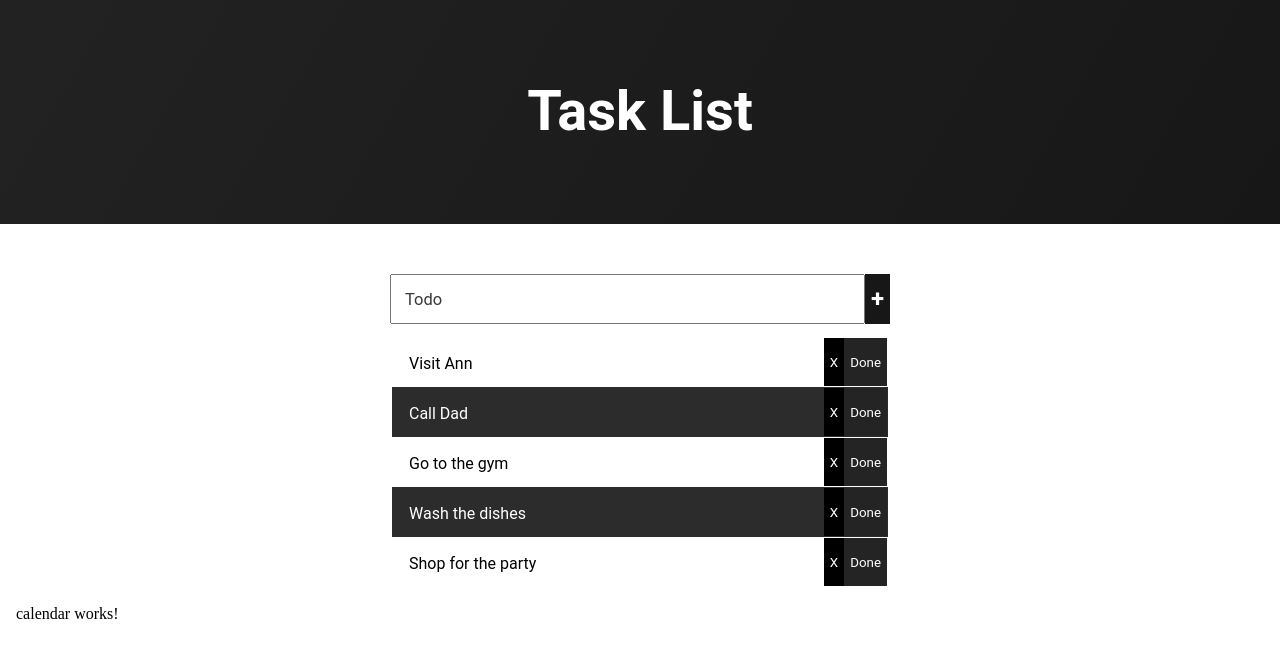
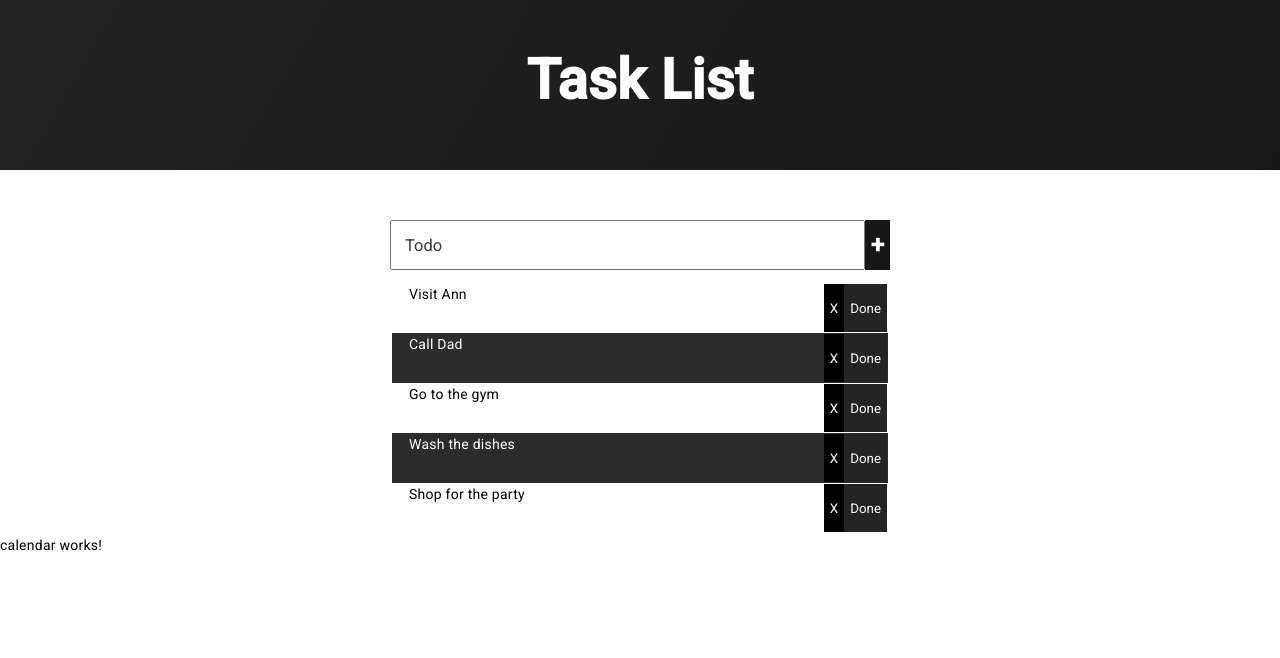
Before and after one commit to ericberglund117/todo-prac, an Angular app: page / in a window 1280 px wide. Shown: the top 658 px of the page. Built offline with nearby package versions, Linux system fonts and the light colour scheme.

Commit message:
Install angular materials package

```diff
--- a/angular.json
+++ b/angular.json
@@ -25,6 +25,7 @@
               "src/assets"
             ],
             "styles": [
+              "@angular/material/prebuilt-themes/purple-green.css",
               "src/styles.css"
             ],
             "scripts": []
@@ -87,6 +88,7 @@
               "src/assets"
             ],
             "styles": [
+              "@angular/material/prebuilt-themes/purple-green.css",
               "src/styles.css"
             ],
             "scripts": []
--- a/package.json
+++ b/package.json
@@ -11,10 +11,12 @@
   "private": true,
   "dependencies": {
     "@angular/animations": "^15.2.0",
+    "@angular/cdk": "^15.2.2",
     "@angular/common": "^15.2.0",
     "@angular/compiler": "^15.2.0",
     "@angular/core": "^15.2.0",
     "@angular/forms": "^15.2.0",
+    "@angular/material": "^15.2.2",
     "@angular/platform-browser": "^15.2.0",
     "@angular/platform-browser-dynamic": "^15.2.0",
     "@angular/router": "^15.2.0",
--- a/src/app/app.module.ts
+++ b/src/app/app.module.ts
@@ -5,6 +5,7 @@
 import { AppComponent } from './app.component';
 import { CalendarModule } from './calendar/calendar.module';
 import { TaskListModule } from './task-list/task-list.module';
+import { BrowserAnimationsModule } from '@angular/platform-browser/animations';
 
 @NgModule({
   declarations: [
@@ -14,7 +15,8 @@
     BrowserModule,
     AppRoutingModule,
     TaskListModule,
-    CalendarModule
+    CalendarModule,
+    BrowserAnimationsModule
   ],
   providers: [],
   bootstrap: [AppComponent]
--- a/src/index.html
+++ b/src/index.html
@@ -6,8 +6,11 @@
   <base href="/">
   <meta name="viewport" content="width=device-width, initial-scale=1">
   <link rel="icon" type="image/x-icon" href="favicon.ico">
+  <link rel="preconnect" href="https://fonts.gstatic.com">
+  <link href="https://fonts.googleapis.com/css2?family=Roboto:wght@300;400;500&display=swap" rel="stylesheet">
+  <link href="https://fonts.googleapis.com/icon?family=Material+Icons" rel="stylesheet">
 </head>
-<body>
+<body class="mat-typography">
   <app-root></app-root>
 </body>
 </html>
--- a/src/styles.css
+++ b/src/styles.css
@@ -1 +1,4 @@
 /* You can add global styles to this file, and also import other style files */
+
+html, body { height: 100%; }
+body { margin: 0; font-family: Roboto, "Helvetica Neue", sans-serif; }
```
Also changed, not shown: 1 other file (tests, documents, lock files or other folders).
